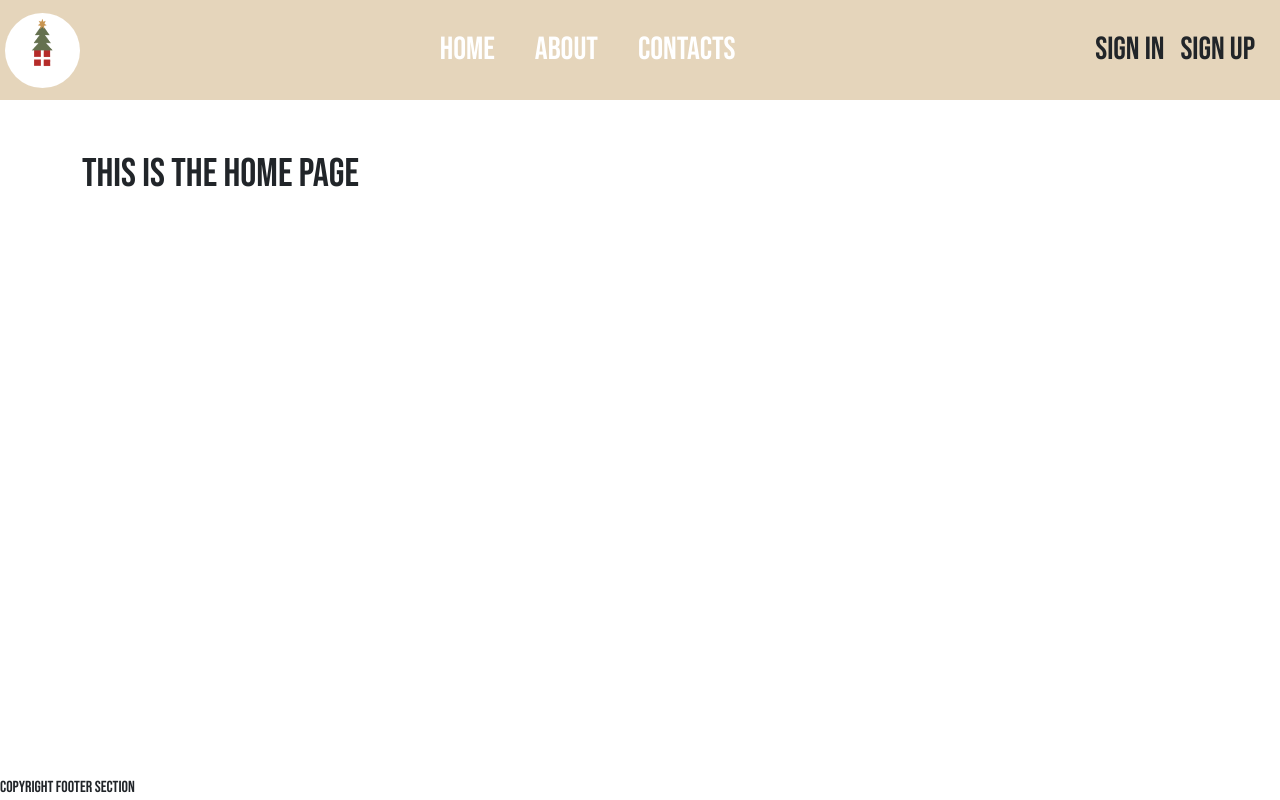
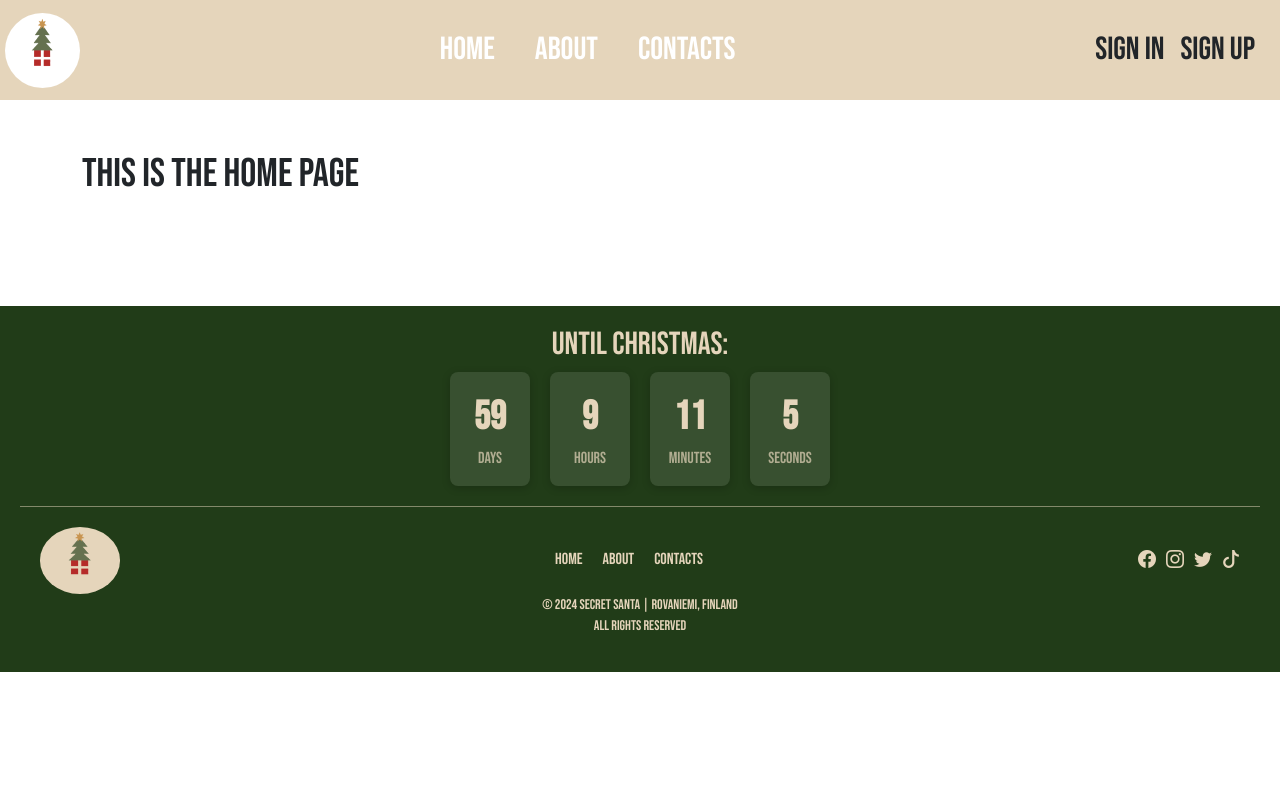
Before and after one commit to AngelePerrot/Final-Project, a Vue app: page / in a window 1280 px wide. Built offline with nearby package versions, Linux system fonts and the light colour scheme.

Commit message:
Footer Update

```diff
--- a/src/App.vue
+++ b/src/App.vue
@@ -21,6 +21,9 @@ const isAuthRoute = computed(() => {
   const currentPath = router.currentRoute.value.path
   return currentPath.startsWith('/auth')
 })
+
+const brand = "Secret Santa"
+const location = "Rovaniemi, Finland"
 </script>
 
 <template>
@@ -42,7 +45,7 @@ const isAuthRoute = computed(() => {
     </main>
 
     <!-- Footer block-->
-    <Footer />
+    <Footer :brand :location></Footer>
   </div>
 </template>
 
--- a/src/components/Footer.vue
+++ b/src/components/Footer.vue
@@ -1,8 +1,211 @@
 <!-- eslint-disable vue/multi-word-component-names -->
-<script setup></script>
+<script setup>
+import { RouterLink } from 'vue-router'
+import { ref, onMounted, onUnmounted } from 'vue';
+
+defineProps({
+  brand: String,
+  location: {
+    type: String,
+    default: "Worldwide"
+  }
+})
+
+const countdown = ref({
+  days: 0,
+  hours: 0,
+  minutes: 0,
+  seconds: 0
+});
+
+function calculateCountdown() {
+  const now = new Date();
+  const christmas = new Date(now.getFullYear(), 11, 25); // Month is 0-indexed, so 11 is December
+
+  if (now > christmas) {
+    christmas.setFullYear(christmas.getFullYear() + 1); // Move to next year's Christmas if past Dec 25
+  }
+
+  const timeDifference = christmas - now;
+
+  countdown.value.days = Math.floor(timeDifference / (1000 * 60 * 60 * 24));
+  countdown.value.hours = Math.floor((timeDifference / (1000 * 60 * 60)) % 24);
+  countdown.value.minutes = Math.floor((timeDifference / (1000 * 60)) % 60);
+  countdown.value.seconds = Math.floor((timeDifference / 1000) % 60);
+}
+
+let countdownInterval;
+
+onMounted(() => {
+  calculateCountdown(); // Initial calculation
+  countdownInterval = setInterval(calculateCountdown, 1000); // Update every second
+});
+
+onUnmounted(() => {
+  clearInterval(countdownInterval); // Clean up interval on component unmount
+});
+</script>
 
 <template>
-  <footer class="footer">COPYRIGHT FOOTER SECTION</footer>
+  <div class="footer">
+    <!-- Countdown: Days until Christmas -->
+    <div class="countdown">
+      <h2>Until Christmas:</h2>
+
+      <div class="container">
+        <div class="time-unit">
+          <span class="number">{{ countdown.days }}</span>
+          <span class="label">Days</span>
+        </div>
+        <div class="time-unit">
+          <span class="number">{{ countdown.hours }}</span>
+          <span class="label">Hours</span>
+        </div>
+        <div class="time-unit">
+          <span class="number">{{ countdown.minutes }}</span>
+          <span class="label">Minutes</span>
+        </div>
+        <div class="time-unit">
+          <span class="number">{{ countdown.seconds }}</span>
+          <span class="label">Seconds</span>
+        </div>
+      </div>
+
+    </div>
+
+    <hr>
+
+    <!-- Footer Content: Logo, Navigation, Social Media Icons-->
+    <div class="footer-content">
+      <img src="@/assets/img/file.png" alt="Logo Icon" class="logo">
+
+      <!-- Added functionality like in the Navbar with RouterLink -->
+      <nav class="footer-nav">
+        <RouterLink to="/"> Home </RouterLink>
+        <RouterLink to="/about"> About </RouterLink>
+        <RouterLink to="/contact"> Contacts </RouterLink>
+      </nav>
+
+      <!-- Social Media Icons working after I added code in index.html -->
+      <div class="social-icons">
+        <a href="#"><i class="bi bi-facebook"></i></a>
+        <a href="#"><i class="bi bi-instagram"></i></a>
+        <a href="#"><i class="bi bi-twitter"></i></a>
+        <a href="#"><i class="bi bi-tiktok"></i></a>
+      </div>
+
+    </div>
+
+
+
+    <p class="copyright">&copy; 2024 {{ brand }} | {{ location }} <br> All rights reserved</p>
+  </div>
 </template>
 
-<style scoped></style>
+<style scoped>
+.footer {
+  background-color: #213c18;
+  /* Dark background for footer */
+  color: #e5d5bb;
+  /* Light text color */
+  padding: 20px;
+  text-align: center;
+}
+
+.footer-content {
+  display: flex;
+  justify-content: space-between;
+  align-items: center;
+  max-width: 1200px;
+  margin: auto;
+}
+
+.countdown {
+  display: flex;
+  flex-direction: column;
+  align-items: center;
+  margin-bottom: 20px;
+}
+
+.container {
+  display: flex;
+  justify-content: center;
+  gap: 20px;
+  flex-wrap: wrap;
+  background-color: transparent;
+}
+
+.time-unit {
+  text-align: center;
+  color: #e5d5bb;
+  background-color: rgba(255, 255, 255, 0.1);
+  padding: 15px;
+  border-radius: 8px;
+  width: 80px;
+  box-shadow: 0px 2px 8px rgba(0, 0, 0, 0.2);
+  transition: transform 0.2s;
+}
+
+.time-unit:hover {
+  transform: scale(1.1);
+}
+
+.number {
+  display: block;
+  font-size: 2.5rem;
+  font-weight: bold;
+}
+
+.label {
+  font-size: 1rem;
+  margin-top: 5px;
+  opacity: 0.7;
+}
+
+.logo {
+  width: 80px; /* Adjust Size */
+  border-radius: 50%;
+  background-color: #e5d5bb;
+}
+
+.footer-nav {
+  display: flex;
+  gap: 20px;
+}
+
+.footer-nav a {
+  color: #e5d5bb;
+  text-decoration: none;
+  font-size: 16px;
+}
+
+.footer-nav a:hover {
+  color: #baa58c;
+  /* Color for when you hover over the text */
+}
+
+.social-icons {
+  display: flex;
+  gap: 10px;
+}
+
+.social-icons a {
+  color: #e5d5bb;
+  font-size: 18px;
+  text-decoration: none;
+}
+
+hr {
+  border: none;
+  border-top: 0.5px solid #e5d5bb;
+  /* Style for horizontal line */
+  opacity: 0.5;
+  /* Makes line more subtle */
+  margin: 20px 0;
+}
+
+.copyright {
+  font-size: 14px;
+  color: #e5d5bb;
+}
+</style>
```
